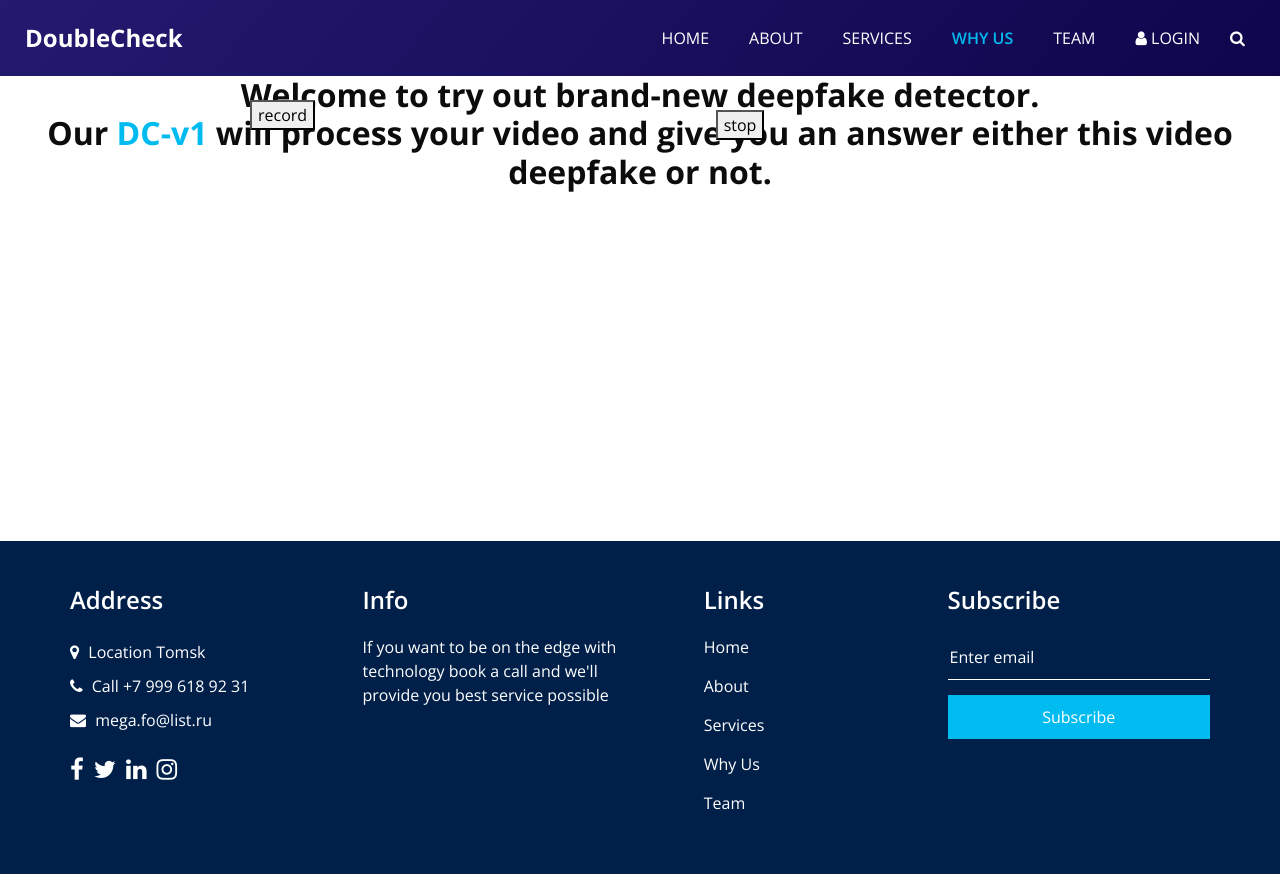
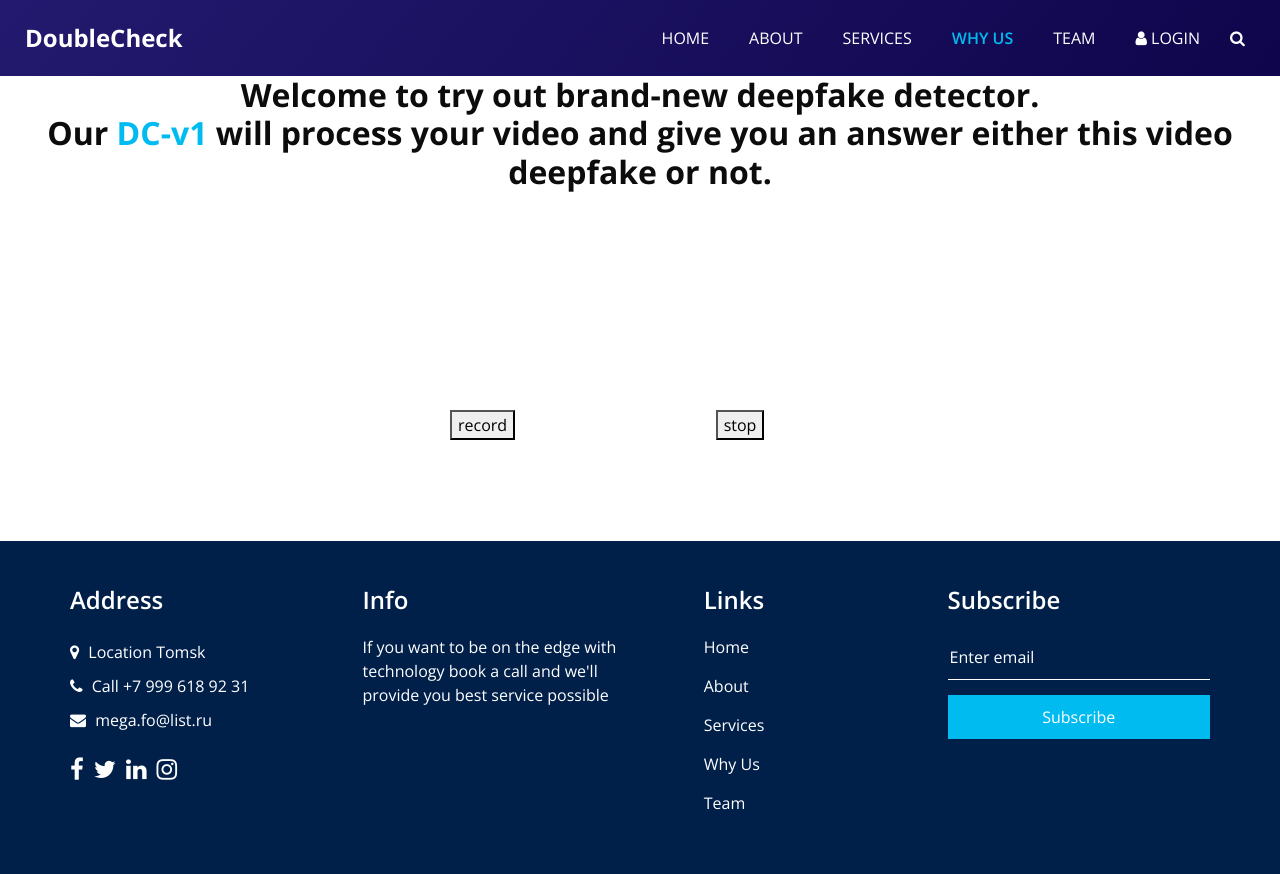
Before and after one commit to Roman12322/DoubleCheck, a Django app: template main/templates/main/main.html in a window 1280 px wide; the page is wider, and only the part inside the window is pictured. Shown: the top 874 px of that part. Run offline with Django 3.2, Linux system fonts and the light colour scheme; the template is opened without the code that fills it, so the values that code supplies are empty; some libraries are stand-ins or nearby versions.

Commit message:
trying to fix .css v4

```diff
--- a/static/main/css/style.css
+++ b/static/main/css/style.css
@@ -637,14 +637,14 @@ a:focus {
 
 .stop-button {
   position: absolute;
-  top: 100px;
+  top: 400px;
   left: 100px;
 }
 /* Стилизация блока с кнопкой 'record' */
 .record-button {
   position: absolute;
-  top: 100px;
-  left: 250px;
+  top: 410px;
+  left: 450px;
 }
 
 /*team section */
```
